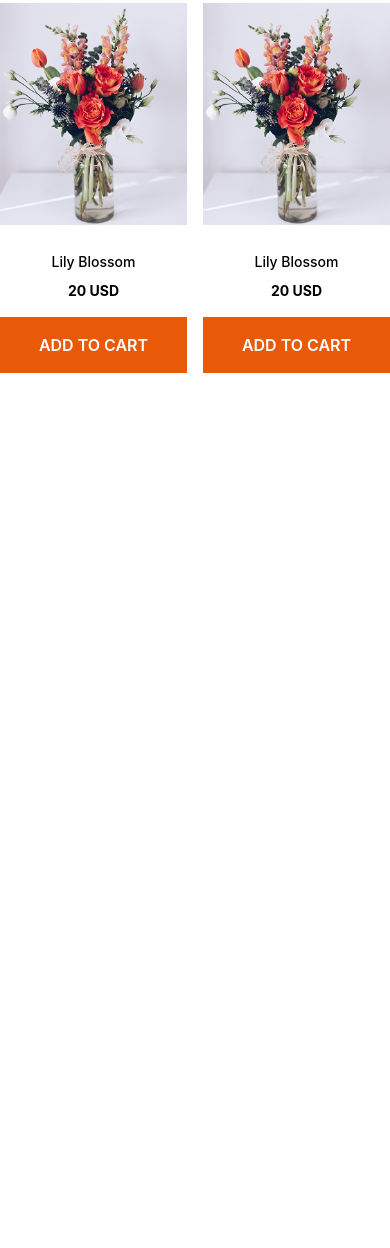
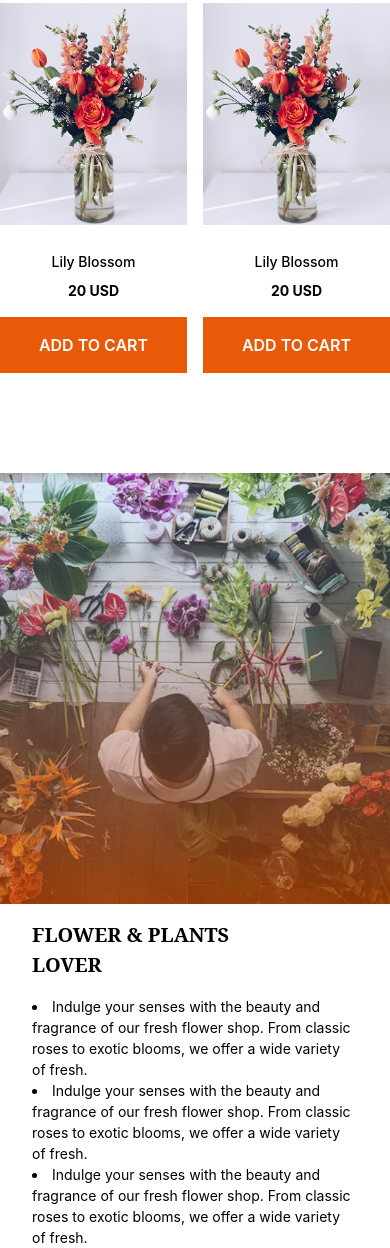
Before and after one commit to Junak12/Assignment2, a plain HTML site: page index.html in a window 390 px wide. Shown: the part 2088-3336 px from the top of the page. Before the commit the page ends 2461 px from the top, so only its background shows below. Drawn offline with nearby package versions, Linux system fonts and the light colour scheme.

Commit message:
completing flower and plants lover section for both mobile and dekstop

```diff
--- a/index.html
+++ b/index.html
@@ -72,6 +72,7 @@
   </header>
 
   <main class="mt-[120px]">
+    <!--Our Plants Part Section-->
     <section>
       <div class=" flex flex-col items-center justify-center">
         <h2 class="font-Noto-Serif text-[50px] font-bold"><span class="text-[#E95A08]">Our</span> Plants</h2>
@@ -129,6 +130,42 @@
         </div>
       </div>
     </section>
+
+    <!--Flower And Plants Lover-->
+
+<section class="md:mt-[210px] mt-[100px]">
+  <div class="md:flex md:gap-[190px]">
+    <!-- Image Container -->
+    <div class="relative">
+      <img src="assets/flower-store.png" alt="">
+      <img class="hidden md:block md:absolute md:-top-[140px] md:right-[-90px] md:w-1/2 md:h-1/2"
+        src="assets/trusted-badge.png" alt="">
+    </div>
+
+
+    <!-- Text Section -->
+    <div class="ml-8">
+      <h2 class="font-Noto-Serif text-[20px] mt-4 md:text-[50px] font-bold">
+        FLOWER & PLANTS <br> LOVER
+      </h2>
+      <ul class="list-disc list-inside mt-4 font-inter text-[14px] md:text-[22px] ">
+        <li>Indulge your senses with the beauty and <br> fragrance of our fresh flower shop. From classic <br> roses to exotic blooms, we
+          offer a wide variety <br> of fresh.</li>
+        <li>Indulge your senses with the beauty and <br> fragrance of our fresh flower shop. From classic <br> roses to exotic
+          blooms, we
+          offer a wide variety <br> of fresh.
+        </li>
+        <li>Indulge your senses with the beauty and <br> fragrance of our fresh flower shop. From classic <br> roses to exotic
+          blooms, we
+          offer a wide variety <br> of fresh.
+        </li>
+      </ul>
+    </div>
+  </div>
+</section>
+
+
+
   </main>
 
 </body>
```
